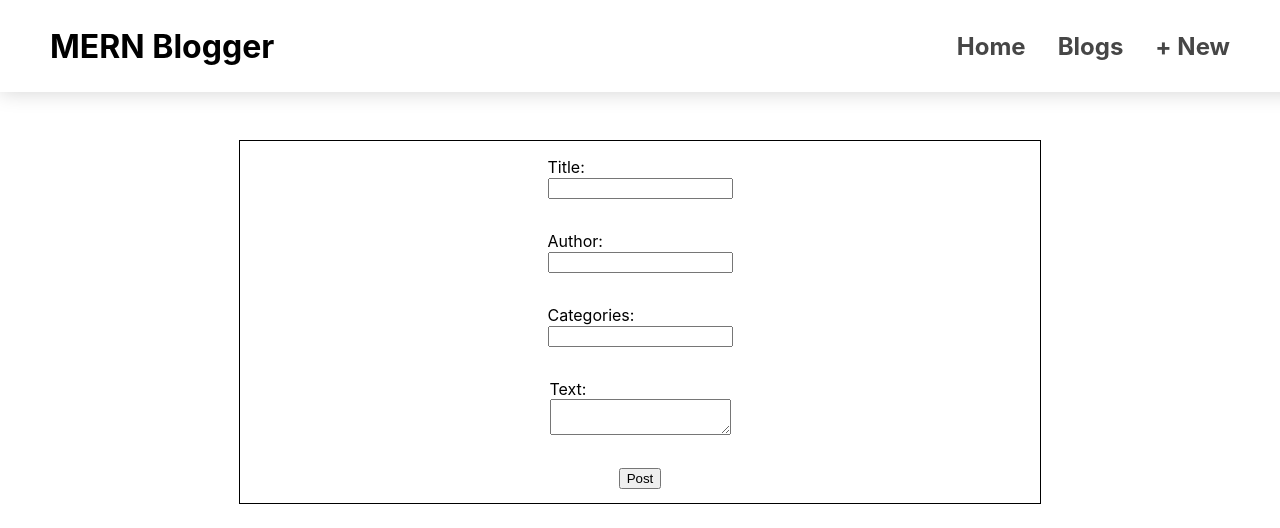
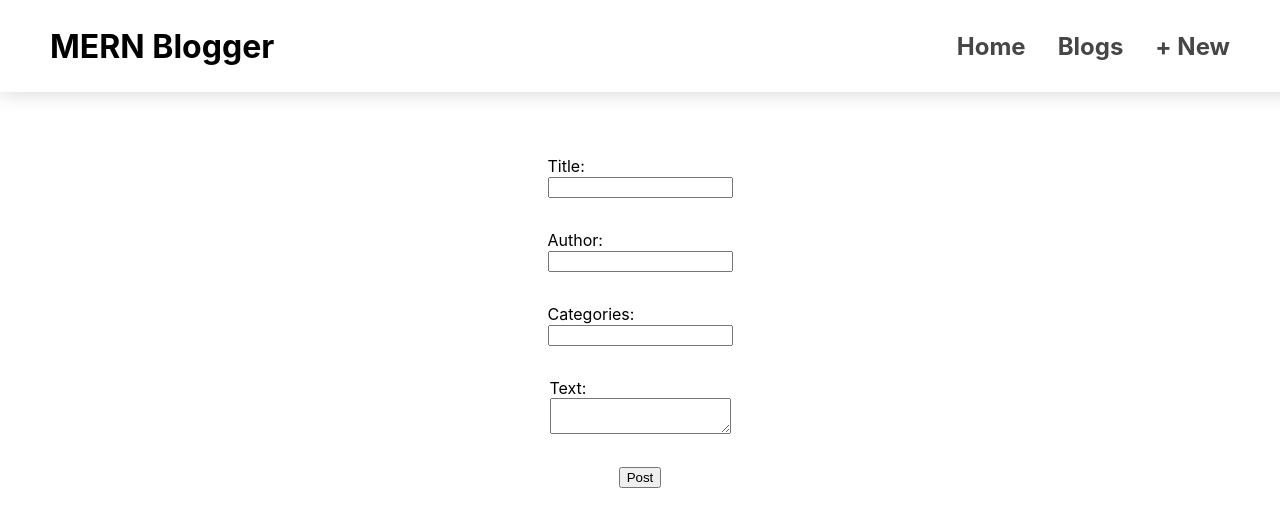
Before and after one commit to Michael-J-Fernandez/ExpressBlogger_mern_client, a React (Create React App) app: page /new-blog in a window 1280 px wide. Shown: the top 528 px of the page. Built offline with nearby package versions, Linux system fonts and the light colour scheme; no server answers.

Commit message:
Update styling.

```diff
--- a/src/index.css
+++ b/src/index.css
@@ -24,6 +24,7 @@ body {
 .nav-main a {
   text-decoration: none;
   color: rgb(70, 70, 70);
+  padding-bottom: 0;
 }
 
 .home-title {
@@ -37,6 +38,7 @@ body {
   gap: 2em;
   margin-right: 100px;
 }
+
 
 .main-content {
   margin: 140px;
@@ -74,7 +76,6 @@ body {
   align-items: center;
   width: 80%;
   margin: auto;
-  border: 1px solid black;
 }
 
 .new-blog-form > * {
```
